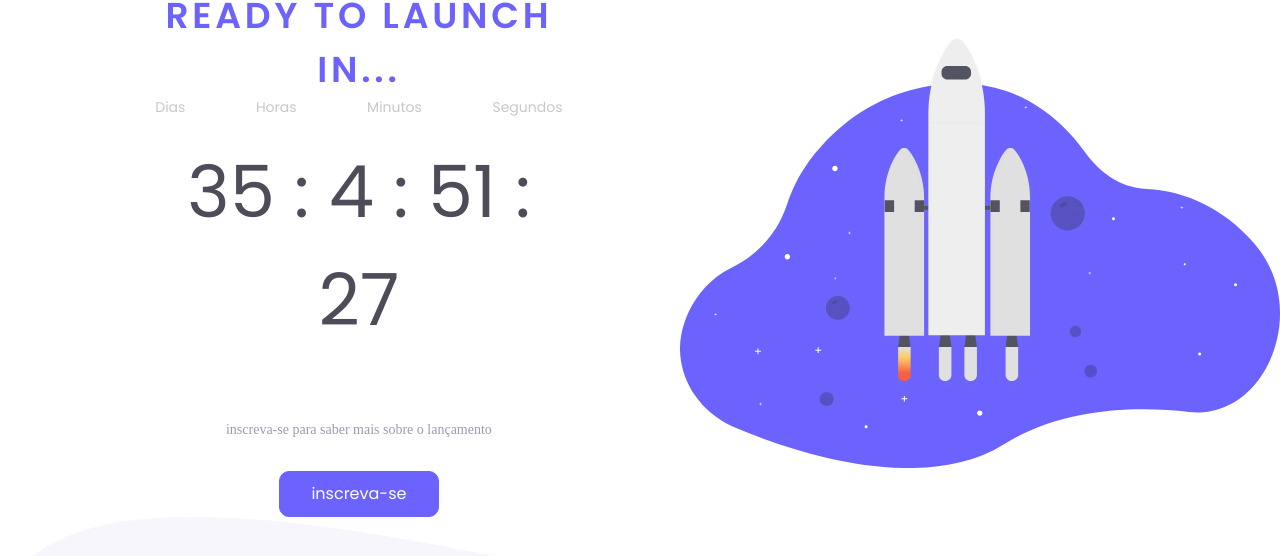
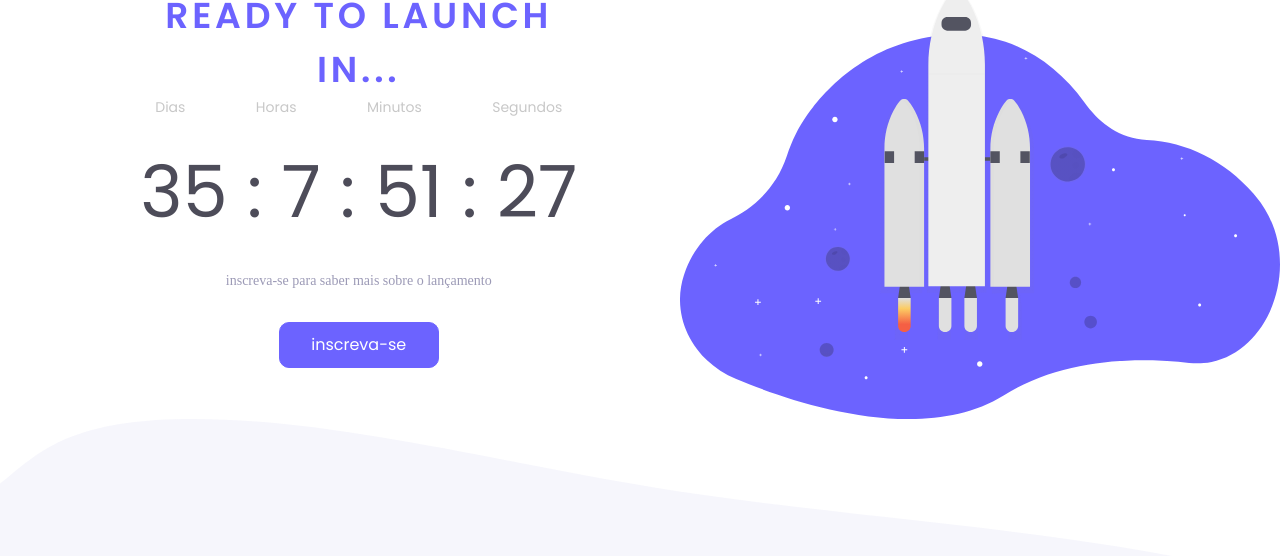
Before and after one commit to rdGxd/Countdown, a plain HTML site: page index.html in a window 1280 px wide. Shown: the part 148-704 px from the top of the page. Drawn offline with Linux system fonts and the light colour scheme.

Commit message:
arrumei uns detalhes

```diff
--- a/index.html
+++ b/index.html
@@ -19,7 +19,6 @@
     <main>
       <section>
         <h1>Ready to launch in...</h1>
-        <div id="teste">
           <div id="algo">
             <span>Dias</span>
             <span>Horas</span>
@@ -27,7 +26,6 @@
             <span>Segundos</span>
           </div>
           <div id="tempo"></div>
-        </div>
         <p>inscreva-se para saber mais sobre o lançamento</p>
         <button>inscreva-se</button>
       </section>
--- a/main.js
+++ b/main.js
@@ -1,25 +1,26 @@
 const tempo = document.querySelector("#tempo");
 
+const segundo = 1000;
+const minuto = 60 * segundo;
+const hora = 60 * minuto;
+const dia = 24 * hora;
+
 function updateTimer() {
-  futuro = Date.parse("feb 25, 2023 07:00:00");
+  dataFinal = Date.parse("Feb 25 2023 07:00:00 GMT-3");
+  dataAtual = Date.now();
+  let diff = dataFinal - dataAtual;
 
-  agora = new Date();
-  diff = futuro - agora;
+  const dias = Math.floor(diff / dia);
+  diff -= dias * dia;
+  const horas = Math.floor(diff / hora);
+  diff -= horas * hora;
+  const minutos = Math.floor(diff / minuto);
+  diff -= minutos * minuto;
+  const segundos = Math.floor(diff / 1000);
 
-  dias = Math.floor(diff / (1000 * 60 * 60 * 24));
-  horas = Math.floor(diff / (1000 * 60 * 60));
-  minutos = Math.floor(diff / (1000 * 60));
-  segundos = Math.floor(diff / 1000);
+  tempo.innerHTML = `${dias} : ${horas} : ${minutos} : ${segundos}`;
 
-  d = dias;
-  h = horas - dias * 24;
-  m = minutos - horas * 60;
-  s = segundos - minutos * 60;
-
-  tempo.innerHTML = `${d} : ${h} : ${m} : ${s}`;
-
-  if (agora > futuro) {
-    console.log("a")
+  if (dataAtual > dataFinal) {
     tempo.innerHTML = "Tempo esgotado";
     clearInterval(intervalID);
   }
--- a/style.css
+++ b/style.css
@@ -51,7 +51,6 @@ p {
   color: #9c9ab6;
 
   margin-bottom: 31px;
-  margin-top: 45px;
   text-align: center;
 }
 
@@ -61,6 +60,7 @@ section {
 }
 
 #tempo {
+  display: inline-block;
   font-family: "Poppins", sans-serif;
   font-style: normal;
   font-weight: 400;
```
